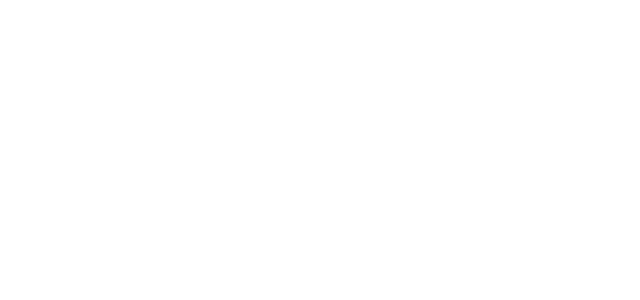
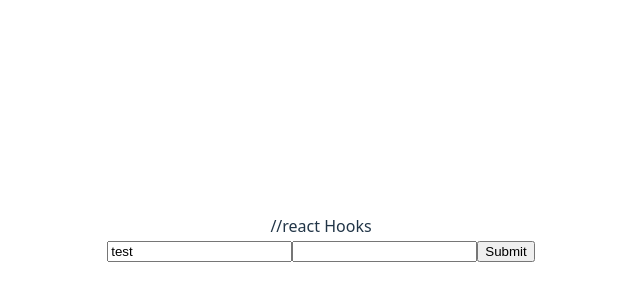
Before and after one commit to Techharik/daily-learn, a React (Vite) app in the folder tsrs/: page / in a window 1280 px wide. Shown: the part 162-462 px from the top of the page, without its empty margins (319-959 px from the left). Built offline with nearby package versions, Linux system fonts and the light colour scheme.

Commit message:
react hook forms

```diff
--- a/tsrs/package.json
+++ b/tsrs/package.json
@@ -11,7 +11,8 @@
   },
   "dependencies": {
     "react": "^19.0.0",
-    "react-dom": "^19.0.0"
+    "react-dom": "^19.0.0",
+    "react-hook-form": "^7.54.2"
   },
   "devDependencies": {
     "@eslint/js": "^9.21.0",
--- a/tsrs/src/App.tsx
+++ b/tsrs/src/App.tsx
@@ -8,6 +8,7 @@
 import ContactForm from './challange/TypeScript/5ContactFrom'
 import EventHandlingTyping from './challange/TypeScript/6EventHandleTyping'
 import reducer from './challange/TypeScript/context/Reducer'
+import HookForm from './challange/ReactHookForm/HookForm'
 
 function App() {
   // const [count] = useReducer(reducer, { count: 0 })
@@ -19,6 +20,8 @@
       {/* <FormTyping />
       <ContactForm /> */}
       {/* <EventHandlingTyping /> */}
+      //react Hooks
+      <HookForm />
     </>
   )
 }
--- /dev/null
+++ b/tsrs/src/challange/ReactHookForm/HookForm.tsx
@@ -0,0 +1,27 @@
+import { SubmitHandler, useForm } from "react-hook-form";
+
+type formState = {
+    example: string,
+    exampleRequired: string
+}
+export default function HookForm() {
+    const { register, handleSubmit, watch, formState: { errors } } = useForm<formState>();
+
+    const onSubmit: SubmitHandler<formState> = (data: formState) => console.log(data);
+
+
+    return (
+        /* "handleSubmit" will validate your inputs before invoking "onSubmit" */
+        <form onSubmit={handleSubmit(onSubmit)}>
+            {/* register your input into the hook by invoking the "register" function */}
+            <input defaultValue="test" {...register("example")} />
+
+            {/* include validation with required or other standard HTML validation rules */}
+            <input {...register("exampleRequired", { required: true })} />
+            {/* errors will return when field validation fails  */}
+            {errors.exampleRequired && <span>This field is required</span>}
+
+            <input type="submit" />
+        </form>
+    );
+}
```
Also changed, not shown: 1 other file (tests, documents, lock files or other folders).
